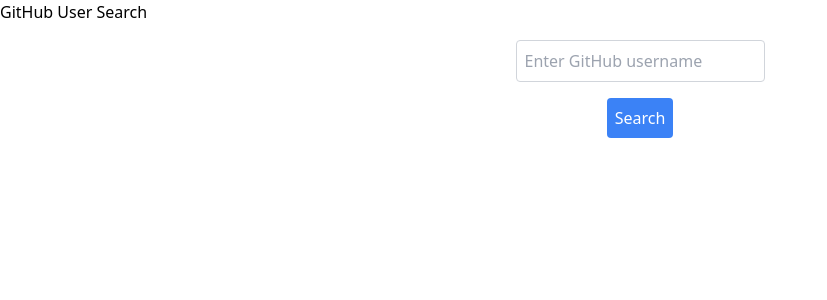
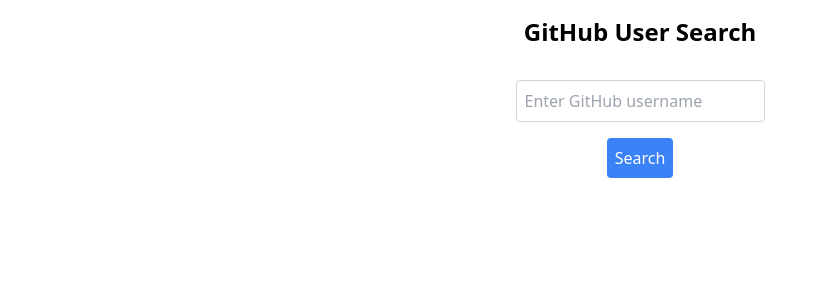
Before and after one commit to raniiasalahh/alx-fe-reactjs, a React (Vite) app in the folder github-user-search/: page / in a window 1280 px wide. Shown: the top 300 px of the page, without its empty margins (0-827 px from the left). Built offline with nearby package versions, Linux system fonts and the light colour scheme.

Commit message:
Update App.jsx

```diff
--- a/github-user-search/src/App.jsx
+++ b/github-user-search/src/App.jsx
@@ -1,11 +1,12 @@
 import React from 'react';
 import { BrowserRouter as Router, Route, Switch } from 'react-router-dom';
 import Search from './components/Search';
+import './index.css'; // Include Tailwind CSS
 
 function Home() {
   return (
     <div>
-      <h2>GitHub User Search</h2>
+      <h2 className="text-center text-2xl font-bold my-4">GitHub User Search</h2>
       <Search />
     </div>
   );
```
